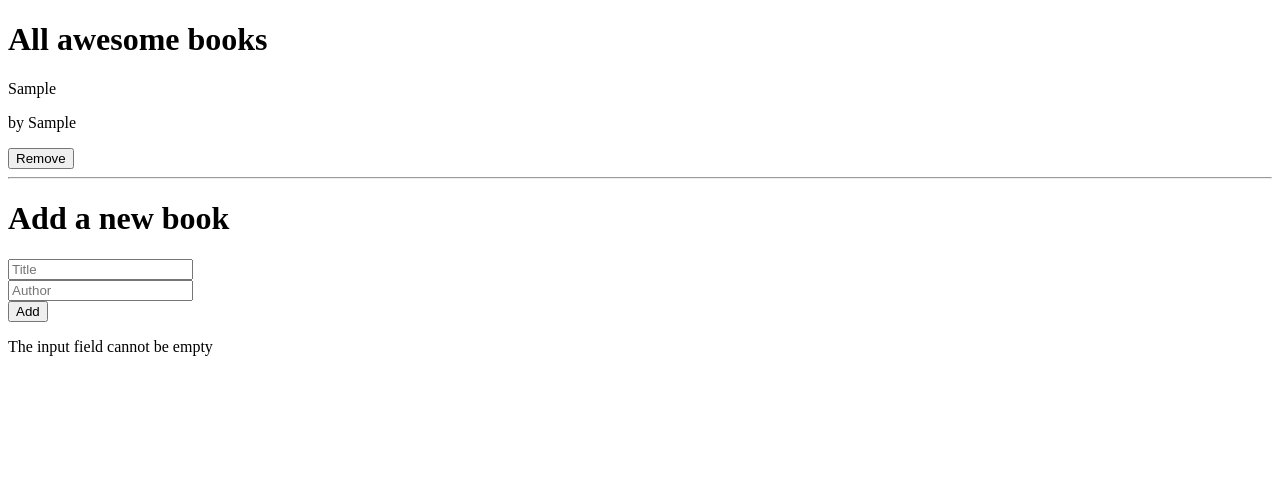
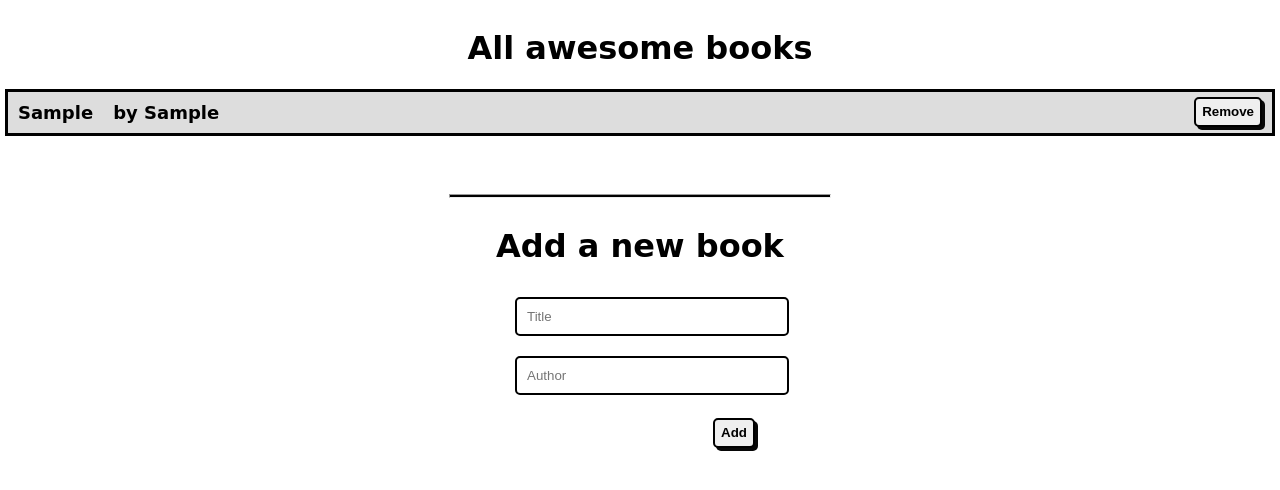
Before and after one commit to IamYunusAli/Awesome-books, a website: page index.html in a window 1280 px wide. Both pictures are taken after typing "Sample", "Sample" into the empty fields and a click on the button "Add". Drawn offline with Linux system fonts and the light colour scheme.

Commit message:
Add style.css

```diff
--- a/style.css
+++ b/style.css
@@ -1,3 +1,88 @@
 body {
   box-sizing: border-box;
+  font-family: 'Patrick Hand', cursive;
 }
+
+#bookscontainer {
+  border: 3px solid black;
+  width: 100%;
+  margin-bottom: 50px;
+}
+
+main {
+  display: flex;
+  flex-direction: column;
+  justify-content: space-between;
+  align-items: center;
+}
+
+.book-list {
+  display: flex;
+  width: 100%;
+  justify-content: space-between;
+}
+
+.p-list {
+  display: flex;
+  flex-direction: row;
+  font-size: 18px;
+  font-weight: bold;
+}
+
+.p-list p {
+  margin: 0;
+  padding: 10px;
+}
+
+.book-list:nth-child(odd) {
+  background-color: #ddd;
+}
+
+hr {
+  width: 30%;
+  height: 2px;
+  background-color: black;
+}
+
+form {
+  width: 250px;
+
+}
+
+input {
+  width: 100%;
+  margin: 10px 0 10px 0;
+  padding: 10px;
+  border-radius: 5px;
+  border: 2px solid black;
+}
+
+.adddiv {
+  padding: 8px 0 8px 0;
+  width: 100%;
+  text-align: end;
+}
+
+#addBtn {
+  padding: 5px;
+}
+
+.errorMe {
+  display: block;
+  color: red;
+}
+
+.hide {
+  display: none;
+}
+
+.removeBtn,
+.addButton {
+  height: 30px;
+  border-radius: 5px;
+  border: 2px solid black;
+  cursor: pointer;
+  font-weight: 600;
+  margin: 5px 10px ;
+  box-shadow: 3px 3px rgb(7, 7, 7);
+}
```
